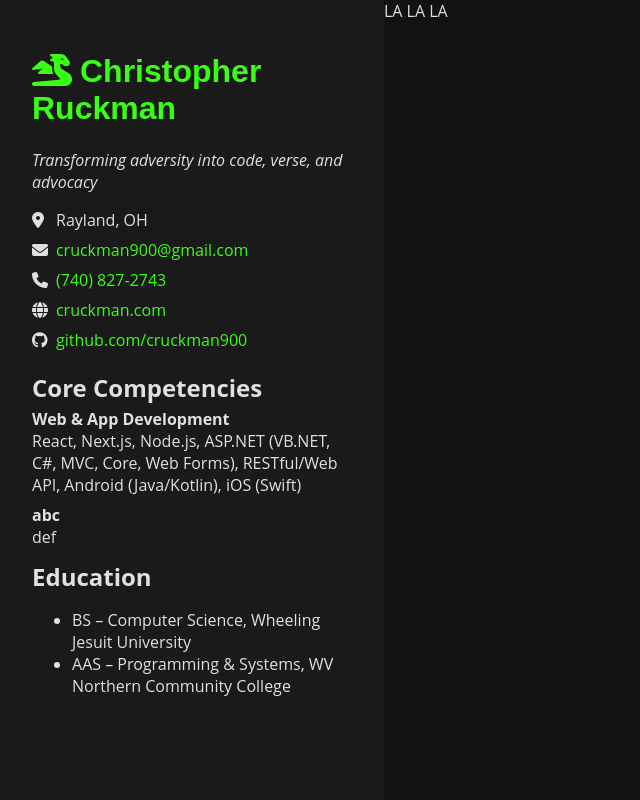
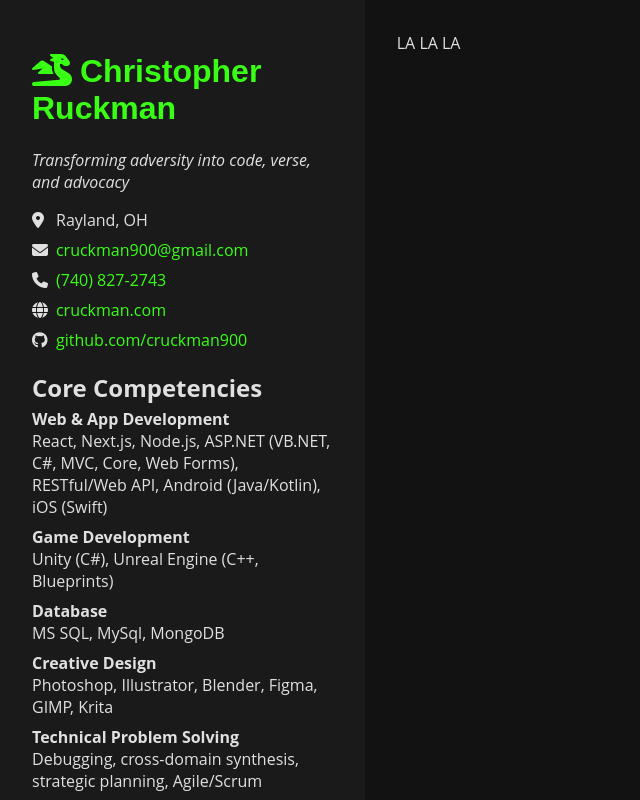
Before and after one commit to cruckman900/portfolio-ts, a Next.js app: page / in a window 1280 px wide. Shown: the top 800 px of the page, without its empty margins (0-640 px from the left). Built offline with nearby package versions, Linux system fonts and the light colour scheme.

Commit message:
darkgray text on print

```diff
--- a/public/resume.json
+++ b/public/resume.json
@@ -11,7 +11,12 @@
   },
   "skills": [
     {"section": "Web & App Development", "content": "React, Next.js, Node.js, ASP.NET (VB.NET, C#, MVC, Core, Web Forms), RESTful/Web API, Android (Java/Kotlin), iOS (Swift)"},
-    {"section": "abc", "content": "def"}
+    {"section": "Game Development", "content": "Unity (C#), Unreal Engine (C++, Blueprints)"},
+    {"section": "Database", "content": "MS SQL, MySql, MongoDB"},
+    {"section": "Creative Design", "content": "Photoshop, Illustrator, Blender, Figma, GIMP, Krita"},
+    {"section": "Technical Problem Solving", "content": "Debugging, cross-domain synthesis, strategic planning, Agile/Scrum"},
+    {"section": "Legal Research & Advocacy", "content": "Fraud investigation, documentation strategy, state-level alerts"},
+    {"section": "Publishing & Writing", "content": "Poetic and philosophical writing, book cover creation, thematic series development"}
   ],
   "education": [
     "BS – Computer Science, Wheeling Jesuit University",
--- a/src/components/Sidebar.tsx
+++ b/src/components/Sidebar.tsx
@@ -20,7 +20,7 @@
             )
         )}
 
-        <h2>Education</h2>
+        <h2 className='pb-before'>Education</h2>
         <ul>{education.map((edu, i) => <li key={i}>{edu}</li>)}</ul>
     </aside>
 );
--- a/src/styles/base.scss
+++ b/src/styles/base.scss
@@ -2,3 +2,4 @@
 $text: #e0e0e0;
 $accent: #39FF14;
 $sidebar-bg: #1a1a1a;
+$print-text: DarkGray;
--- a/src/styles/header.scss
+++ b/src/styles/header.scss
@@ -3,6 +3,7 @@
 .header {
     background-color: base.$sidebar-bg;
     color: base.$text;
+    margin: 0;
     padding: 2rem 2rem 0 2rem;
 
     h1 {
@@ -32,14 +33,16 @@
 
     @media print {
         background-color: white;
-        color: black;
+        color: base.$print-text;
+        margin: 0;
+        padding: 0 1rem;
 
         h1 {
-            color: black;
+            color: base.$print-text;
         }
 
         a {
-            color: black;
+            color: base.$print-text;
         }
 
         .no-print {
--- a/src/styles/main.scss
+++ b/src/styles/main.scss
@@ -36,4 +36,5 @@
 
 .content-container {
     width: 70%;
+    padding: 2rem;
 }
--- a/src/styles/sidebar.scss
+++ b/src/styles/sidebar.scss
@@ -11,21 +11,35 @@
         margin: .25rem 0;
     }
 
-    h3 {
-        font-size: 1rem;
-        margin: 0;
-    }
-
     &-content {
         padding-bottom: 0.5rem;
+
+        h3 {
+            font-size: 1rem;
+            margin: 0;
+        }
     }
 
     @media print {
         background-color: white;
-        color: black;
+        color: base.$print-text;
+        padding: 0 1rem;
 
         h2 {
             font-size: 1.25rem;
+            color: base.$print-text;
+        }
+
+        &-content {
+            color: base.$print-text;
+
+            h3 {
+                color: base.$print-text;
+            }
+        }
+
+        .pb-before {
+            page-break-before: always;
         }
     }
 }
```
Lines whose indentation alone changed are shown as unchanged.
